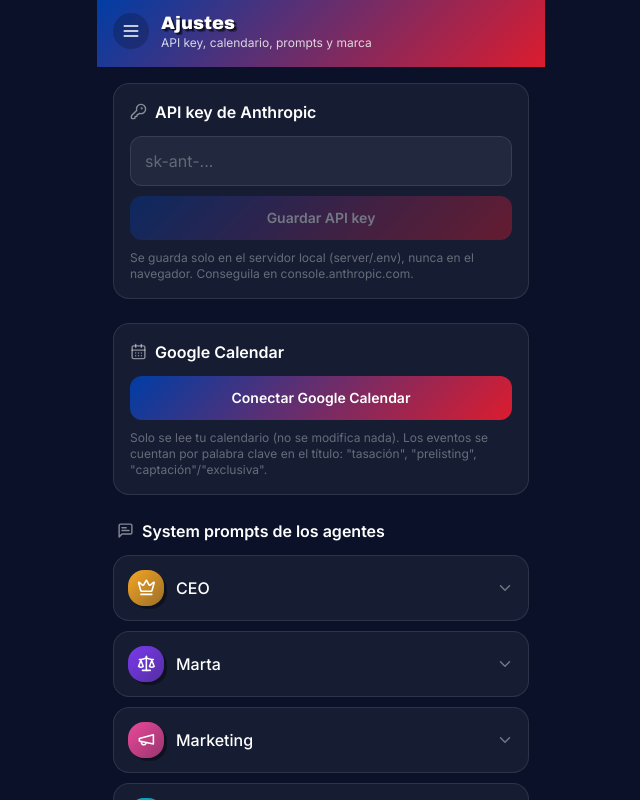
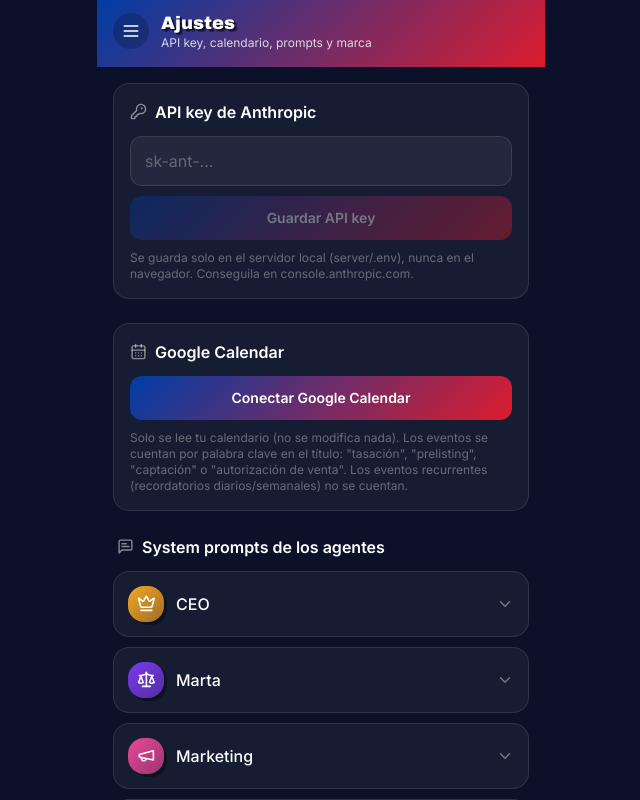
Before and after one commit to castro-ia/castro-ai, a React (Vite) app in the folder client/: page /ajustes in a window 1280 px wide. Shown: the whole page, without its empty margins (319-959 px from the left). Built offline with nearby package versions, Linux system fonts and the light colour scheme; no server answers.

Commit message:
Ajustar palabra clave de captaciones a la convención real de Fernando
Usa "firmar autorización de venta" para marcar una captación, no
"captación"/"exclusiva". Cambiado el matching a "autorizacion" (+
"captacion" como alternativa) y actualizada la copia en Ajustes y el README.

```diff
--- a/client/src/components/settings/CalendarSection.jsx
+++ b/client/src/components/settings/CalendarSection.jsx
@@ -58,7 +58,7 @@
           {error && <p className="text-sm text-red-400">{error}</p>}
           <p className="text-xs text-white/35">
             Solo se lee tu calendario (no se modifica nada). Los eventos se cuentan por palabra clave en el título:
-            "tasación", "prelisting", "captación"/"exclusiva".
+            "tasación", "prelisting", "captación" o "autorización de venta". Los eventos recurrentes (recordatorios diarios/semanales) no se cuentan.
           </p>
         </div>
       )}
```
Also changed, not shown: 2 other files (tests, documents, lock files or other folders).
